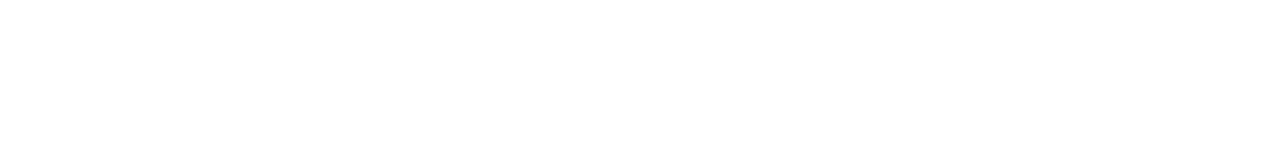
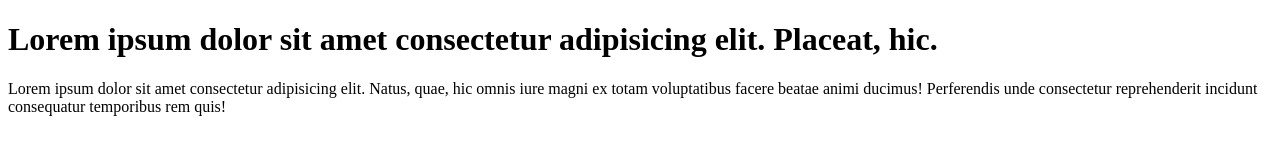
Before and after one commit to YuliaPelia/nike, a plain HTML site: page index.html in a window 1280 px wide. Drawn offline with Linux system fonts and the light colour scheme.

Commit message:
change html

```diff
--- a/index.html
+++ b/index.html
@@ -7,6 +7,9 @@
     <title>Document</title>
 </head>
 <body>
-
+    <h1>
+        Lorem ipsum dolor sit amet consectetur adipisicing elit. Placeat, hic.
+    </h1>
+    <p>Lorem ipsum dolor sit amet consectetur adipisicing elit. Natus, quae, hic omnis iure magni ex totam voluptatibus facere beatae animi ducimus! Perferendis unde consectetur reprehenderit incidunt consequatur temporibus rem quis!</p>
 </body>
 </html>
```
